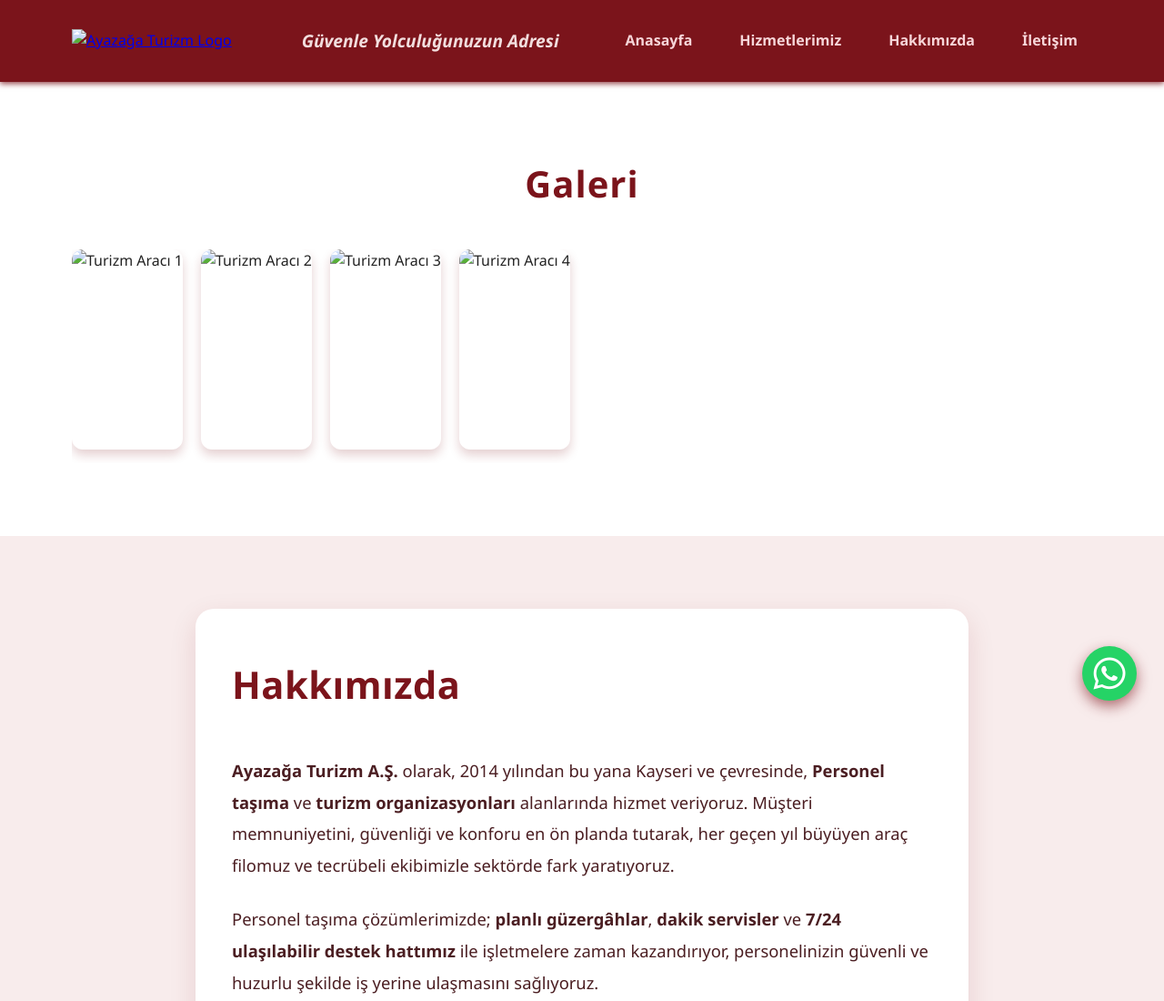
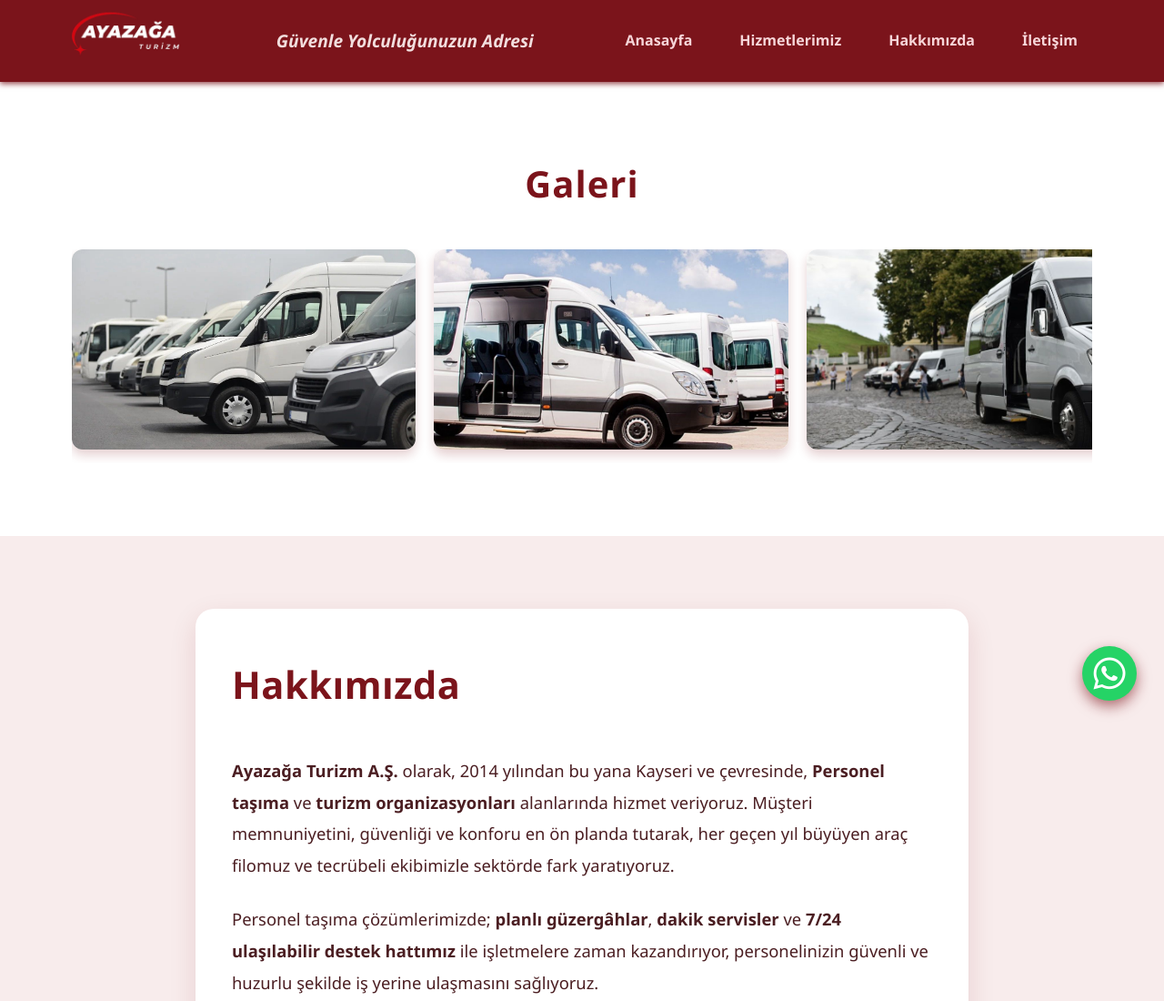
Before and after one commit to BugraKeskinn/Ayazaga-Turizm-Website, a plain HTML site: page index.html in a window 1280 px wide. Shown: the top 1100 px of the page at 91% size. Drawn offline with Linux system fonts and the light colour scheme; the site is published under a folder, as on GitHub Pages, so addresses that start at the root find nothing.

Commit message:
Fix asset paths for GitHub Pages 2

```diff
--- a/index.html
+++ b/index.html
@@ -20,7 +20,7 @@
   <nav class="site-nav">
   <div class="container">
     <a href="index.html" class="logo">
-      <img src="/assets/images/Logo.png" alt="Ayazağa Turizm Logo" height="60" />
+      <img src="assets/images/Logo.png" alt="Ayazağa Turizm Logo" height="60" />
     </a>
     <span class="nav-slogan">Güvenle Yolculuğunuzun Adresi</span>
     <ul class="nav-links">
@@ -37,10 +37,10 @@
       <h2>Galeri</h2>
       <div class="gallery-wrapper">
         <div class="gallery">
-          <img src="/assets/images/1.jpeg" alt="Turizm Aracı 1" />
-          <img src="/assets/images/2.jpeg" alt="Turizm Aracı 2" />
-          <img src="/assets/images/3.jpeg" alt="Turizm Aracı 3" />
-          <img src="/assets/images/4.jpeg" alt="Turizm Aracı 4" />
+          <img src="assets/images/1.jpeg" alt="Turizm Aracı 1" />
+          <img src="assets/images/2.jpeg" alt="Turizm Aracı 2" />
+          <img src="assets/images/3.jpeg" alt="Turizm Aracı 3" />
+          <img src="assets/images/4.jpeg" alt="Turizm Aracı 4" />
         </div>
       </div>
     </div>
```
Also changed, not shown: hizmetlerimiz.html (+1 -1 lines), iletisim.html (+1 -1 lines).
